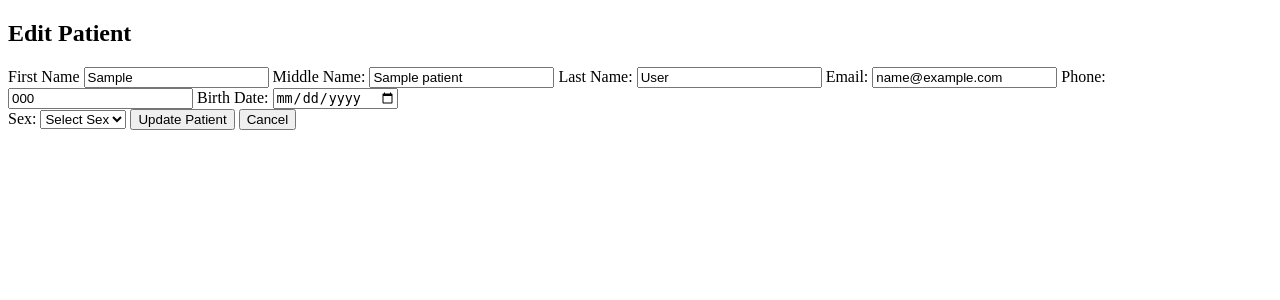
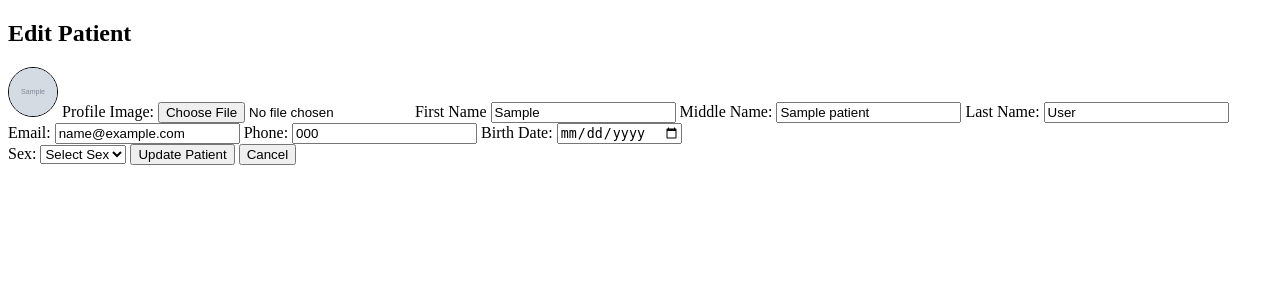
Before and after one commit to ramlittle/codeigniter-training, a CodeIgniter app: page /database/index.php/patient/edit/1 in a window 1280 px wide. Shown: the top 300 px of the page. Run offline with CodeIgniter, Linux system fonts and the light colour scheme; tables that the repository leaves empty or names only in its code hold one stand-in row (values such as "Sample post"); grey boxes marked "Sample" are stand-in pictures.

Commit message:
feat: made edit for image uploading work

```diff
--- a/application/controllers/Patient.php
+++ b/application/controllers/Patient.php
@@ -88,11 +88,29 @@ class Patient extends CI_Controller
         $this->form_validation->set_rules('phone', 'Phone', 'required|min_length[10]|max_length[15]');
         $this->form_validation->set_rules('birthdate', 'Birthdate', 'required');
         $this->form_validation->set_rules('sex', 'Sex', 'required|in_list[M,F]');
+        $this->form_validation->set_rules('profile_image', 'Profile Image', 'callback_check_image_upload');
 
         if ($this->input->post('submit')) {
             if ($this->form_validation->run() == FALSE) {
                 $this->load->view('patients/edit', $data);
             } else {
+                $config['upload_path'] = './uploads/';
+                $config['allowed_types'] = 'jpg|jpeg|png';
+                $config['max_size'] = 2048; // 2MB max
+                $config['file_name'] = time() . "_" . $_FILES['profile_image']['name'];
+                $this->upload->initialize($config);
+
+                if (!is_dir($config['upload_path'])) {
+                    mkdir($config['upload_path'], 0777, TRUE);
+                }
+
+                if ($this->upload->do_upload('profile_image')) {
+                    $uploadData = $this->upload->data();
+                    $image = $uploadData['file_name'];
+                } else {
+                    $image = null;
+                }
+
                 $update_data = [
                     'firstname' => $this->input->post('firstname'),
                     'middlename' => $this->input->post('middlename'),
@@ -103,6 +121,11 @@ class Patient extends CI_Controller
                     'sex' => $this->input->post('sex'),
                     'updated_at' => date('Y-m-d H:i:s')
                 ];
+
+                if ($image !== null) {
+                    $update_data['profile_image'] = $image;
+                }
+
                 if ($this->Patient_model->update_patient($id, $update_data)) {
                     $this->session->set_flashdata('success', 'Patient updated successfully!');
                     redirect('patient/index');
--- a/application/views/patients/edit.php
+++ b/application/views/patients/edit.php
@@ -1,28 +1,35 @@
 <!DOCTYPE html>
 <html>
+
 <head>
     <title>Edit Patient</title>
 </head>
+
 <body>
     <h2>Edit Patient</h2>
     <?php echo validation_errors(); ?>
-<?php echo form_open('patient/edit/'.$patient->id); ?>
+    <?php echo form_open_multipart('patient/edit/' . $patient->id); ?>
+    <img src = "<?php echo base_url('./uploads/') . $patient->profile_image ;?>"
+        alt='broken link'
+        style='width:3rem;height:3rem;border-radius:100%;border:1px solid black;'/>
+    <label>Profile Image:</label>
+    <input type="file" name="profile_image">
     <label for="name">First Name</label>
-<input type="text" name="firstname" value="<?php echo $patient->firstname; ?>"/>
+    <input type="text" name="firstname" value="<?php echo $patient->firstname; ?>" />
 
     <label for="name">Middle Name:</label>
-<input type="text" name="middlename" value="<?php echo $patient->middlename; ?>"/>
+    <input type="text" name="middlename" value="<?php echo $patient->middlename; ?>" />
 
     <label for="name">Last Name:</label>
-<input type="text" name="lastname" value="<?php echo $patient->lastname; ?>"/>
+    <input type="text" name="lastname" value="<?php echo $patient->lastname; ?>" />
 
 
     <label for="email">Email:</label>
-<input type="email" name="email" value="<?php echo $patient->email; ?>"/>
+    <input type="email" name="email" value="<?php echo $patient->email; ?>" />
 
 
     <label for="phone">Phone:</label>
-<input type="text" name="phone" value="<?php echo $patient->phone; ?>"/>
+    <input type="text" name="phone" value="<?php echo $patient->phone; ?>" />
 
     <label>Birth Date:</label>
     <input type="date" name="birthdate" value="<?php echo $patient->birthdate ?>"><br>
@@ -34,11 +41,11 @@
         <option value="F" <?php echo ($patient->sex == 'F') ? 'selected' : ''; ?>>Female</option>
     </select>
 
-<input type="submit" name="submit" value="Update Patient"/>
-<button type="button"
-        onclick="window.location.href='<?php echo site_url('patient/index'); ?>'">
+    <input type="submit" name="submit" value="Update Patient" />
+    <button type="button" onclick="window.location.href='<?php echo site_url('patient/index'); ?>'">
         Cancel
     </button>
     <?php echo form_close(); ?>
 </body>
+
 </html>
```
Also changed, not shown: uploads/1742977153_2013_1st_bus_trip.jpg (added), uploads/1742977176_2013_1st_bus_trip.jpg (added), uploads/1742977227_2013_1st_bus_trip.jpg (added). Lines whose indentation alone changed are shown as unchanged.
